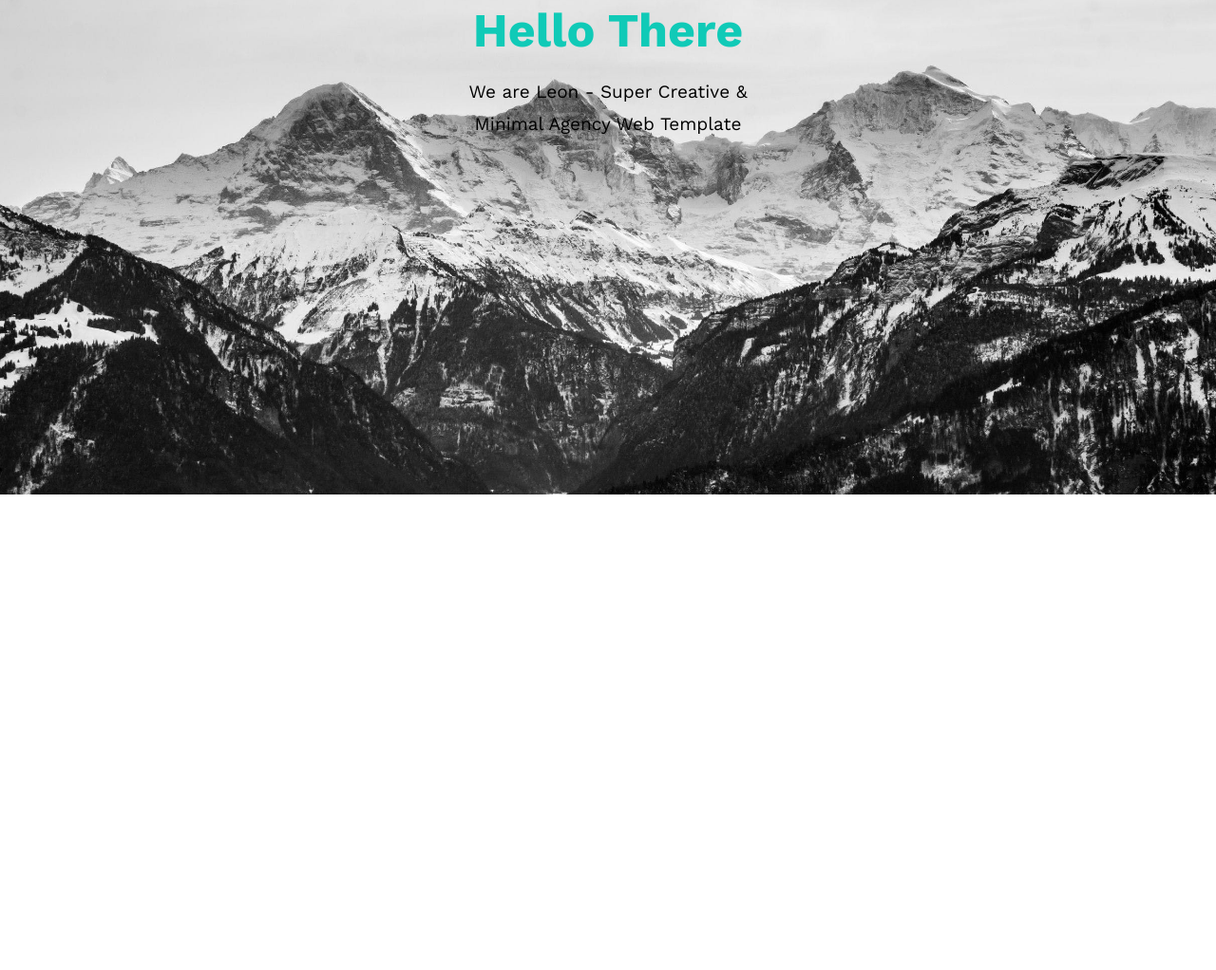
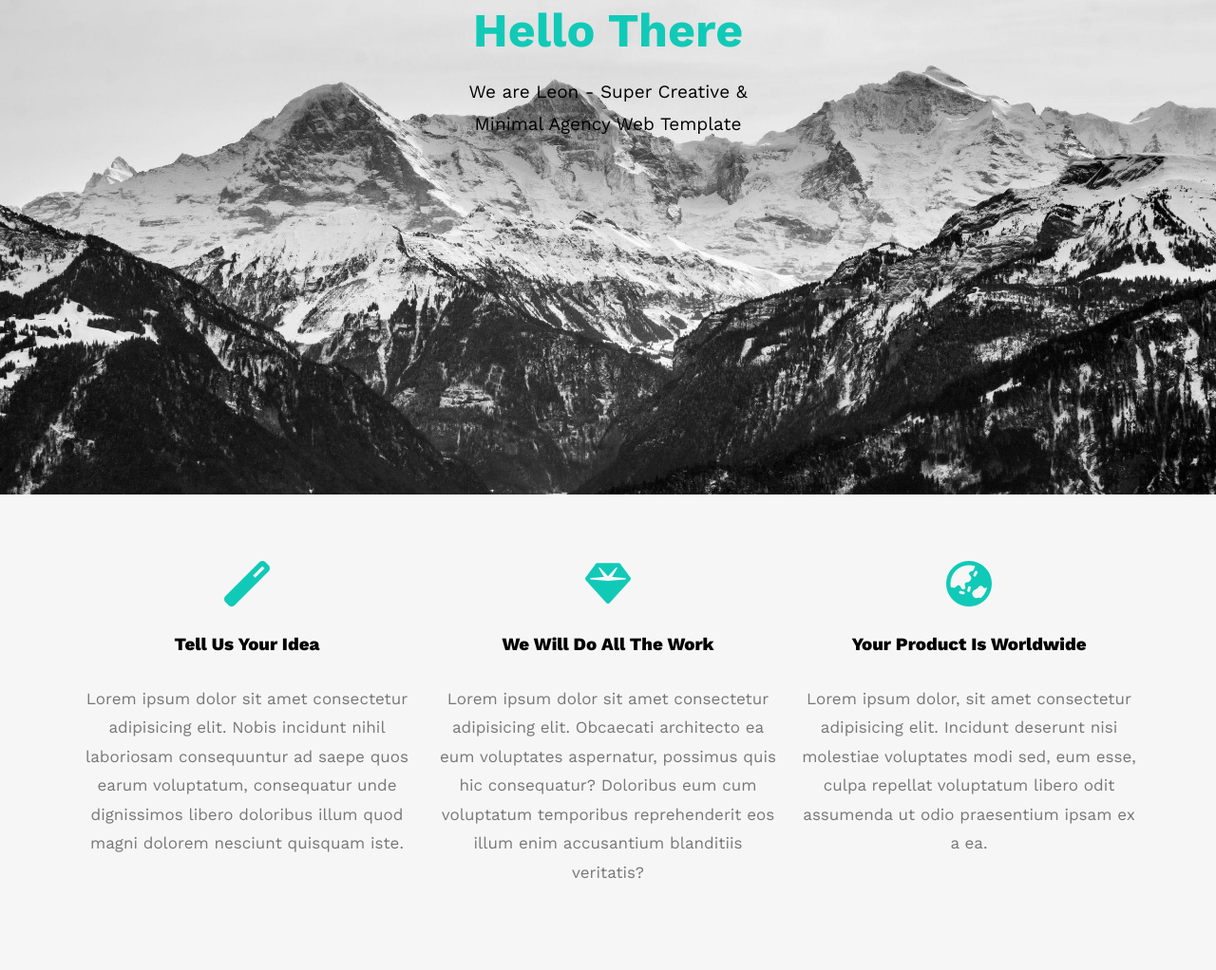
Before and after one commit to qais25/Leon_Project, a plain HTML site: page index.html in a window 1280 px wide. Shown: the part 315-1337 px from the top of the page at 95% size. Before the commit the page ends 836 px from the top, so only its background shows below. Drawn offline with nearby package versions, Linux system fonts and the light colour scheme.

Commit message:
feat : add Features section

```diff
--- a/css/leon.css
+++ b/css/leon.css
@@ -173,3 +173,37 @@ body {
 }
 
 /* End Landing Section */
+
+/* Start Features */
+.features {
+    padding-top: 60px;
+    padding-bottom: 60px;
+    background-color: #f6f6f6;
+}
+
+.features .container {
+    display: grid;
+    grid-template-columns: repeat(auto-fill, minmax(300px, 1fr));
+}
+
+.features .feat {
+    padding: 10px;
+    text-align: center;
+}
+
+.features .feat i {
+    color: var(--main-color);
+}
+
+.features .feat h3 {
+    font-weight: 800;
+    margin: 30px 0;
+}
+
+.features .feat p {
+    line-height: 1.8;
+    color: #777;
+    font-size: 17px;
+}
+
+/* End Features */
--- a/index.html
+++ b/index.html
@@ -46,6 +46,27 @@
         </div>
     </div>
     <!-- End Landing Section  -->
+    <!-- Start Features -->
+    <div class="features">
+        <div class="container">
+            <div class="feat">
+                <i class="fas fa-magic fa-3x"></i>
+                <h3>Tell Us Your Idea</h3>
+                <p>Lorem ipsum dolor sit amet consectetur adipisicing elit. Nobis incidunt nihil laboriosam consequuntur ad saepe quos earum voluptatum, consequatur unde dignissimos libero doloribus illum quod magni dolorem nesciunt quisquam iste.</p>
+            </div>
+            <div class="feat">
+                <i class="fas fa-gem fa-3x"></i>
+                <h3>We Will Do All The Work</h3>
+                <p>Lorem ipsum dolor sit amet consectetur adipisicing elit. Obcaecati architecto ea eum voluptates aspernatur, possimus quis hic consequatur? Doloribus eum cum voluptatum temporibus reprehenderit eos illum enim accusantium blanditiis veritatis?</p>
+            </div>
+            <div class="feat">
+                <i class="fas fa-globe-asia fa-3x"></i>
+                <h3>Your Product Is Worldwide</h3>
+                <p>Lorem ipsum dolor, sit amet consectetur adipisicing elit. Incidunt deserunt nisi molestiae voluptates modi sed, eum esse, culpa repellat voluptatum libero odit assumenda ut odio praesentium ipsam ex a ea.</p>
+            </div>
+        </div>
+    </div>
+    <!-- End Features -->
 </body>
 
 </html>
```
